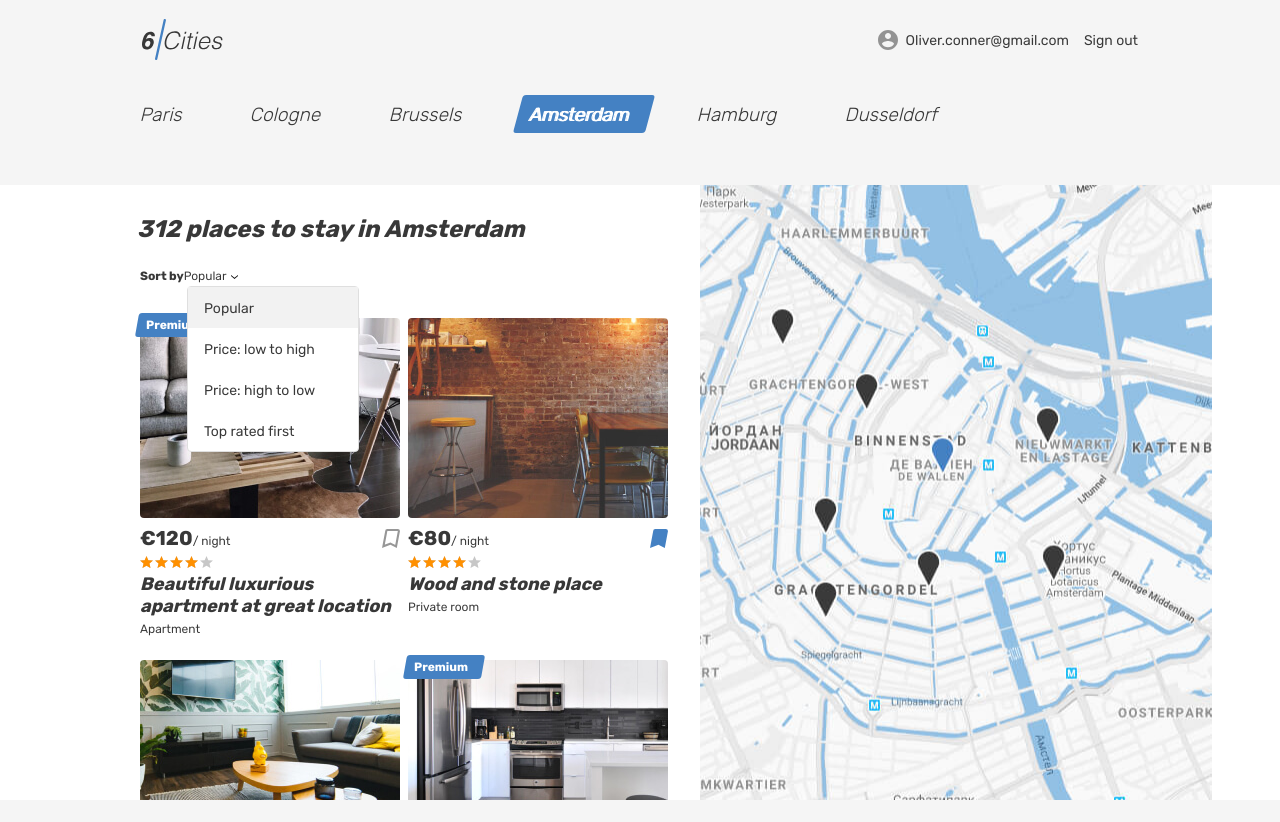
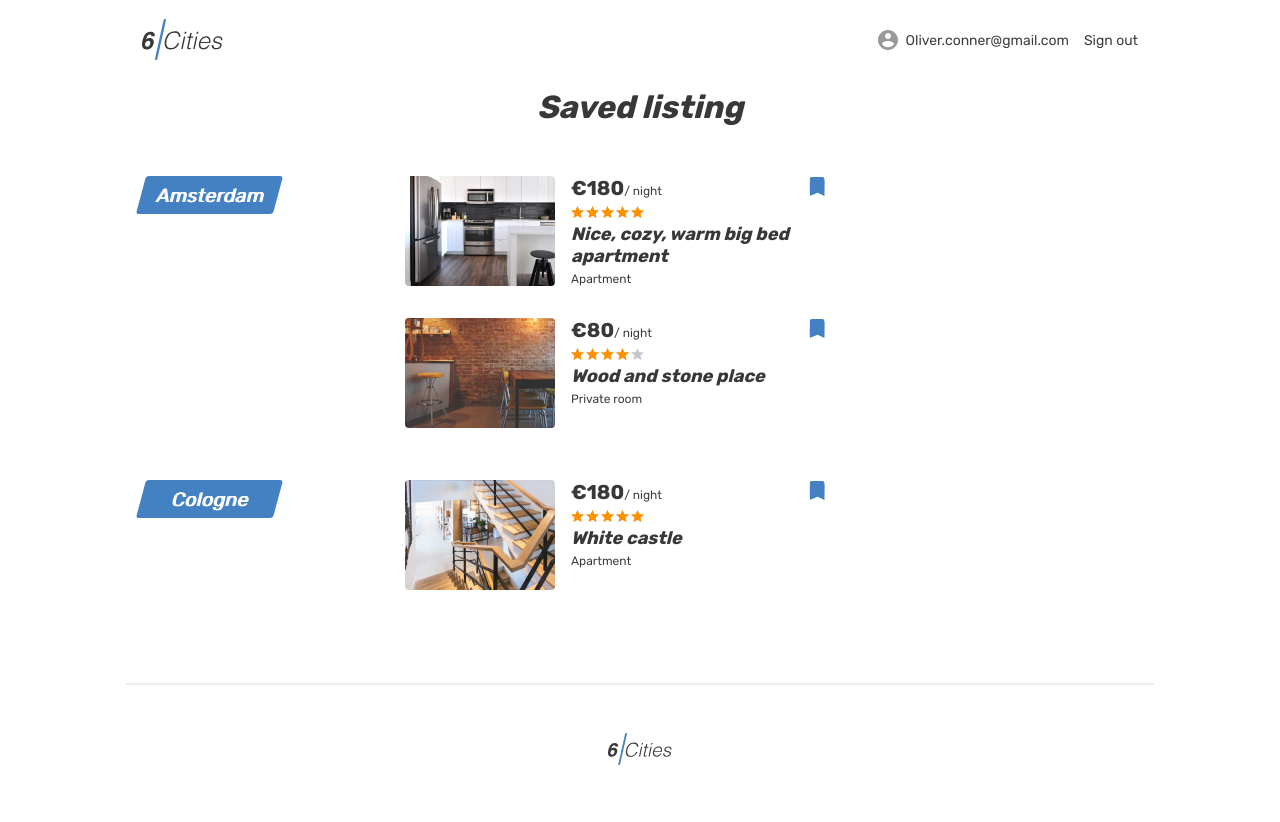
Before and after one commit to nikSoftgrad/React-Six-Cities, a React app: page /favorites in a window 1280 px wide. Before the commit the page ends 800 px from the top, so only its background shows below. Built offline with nearby package versions, Linux system fonts and the light colour scheme.

Commit message:
update routes

```diff
--- a/src/components/app/app.jsx
+++ b/src/components/app/app.jsx
@@ -1,16 +1,43 @@
 import React from "react";
-import {BrowserRouter, Switch, Route} from "react-router-dom";
+import {BrowserRouter, Switch, Route, Link} from "react-router-dom";
 import PropTypes from "prop-types";
 import MainScreen from "../main-screen/main-screen";
-// import AuthScreen from "../auth-screen/auth-screen";
-// import FavoriteScreen from "../favorites-screen/favorites-screen";
-// import RoomScreen from "../room-screen/room-screen";
+import AuthScreen from "../auth-screen/auth-screen";
+import FavoriteScreen from "../favorites-screen/favorites-screen";
+import RoomScreen from "../room-screen/room-screen";
 
 const App = (props) => {
   const {offers} = props;
 
   return (
-    <MainScreen offers={offers}/>
+    <BrowserRouter>
+      <Switch>
+        <Route exact path="/">
+          <MainScreen offers={offers}/>
+        </Route>
+        <Route exact path="/login">
+          <AuthScreen />
+        </Route>
+        <Route exact path="/favorites">
+          <FavoriteScreen />
+        </Route>
+        <Route exact path="/offer">
+          <RoomScreen />
+        </Route>
+        <Route
+          render={() => (
+            <React.Fragment>
+              <h1>
+                404.
+                <br />
+                <small>Page not found</small>
+              </h1>
+              <Link to="/">Go to main page</Link>
+            </React.Fragment>
+          )}
+        />
+      </Switch>
+    </BrowserRouter>
   );
 };
 
--- a/src/components/auth-screen/auth-screen.jsx
+++ b/src/components/auth-screen/auth-screen.jsx
@@ -1,4 +1,5 @@
 import React from "react";
+import {Link} from "react-router-dom";
 
 const AuthScreen = () => {
 
@@ -29,14 +30,9 @@ const AuthScreen = () => {
           <div className="container">
             <div className="header__wrapper">
               <div className="header__left">
-                <a className="header__logo-link" href="main.html">
-                  <img
-                    className="header__logo"
-                    src="img/logo.svg"
-                    alt="6 cities logo"
-                    width={81}
-                    height={41} />
-                </a>
+                <Link to="/" className="header__logo-link">
+                  <img className="header__logo" src="img/logo.svg" alt="6 cities logo" width="81" height="41" />
+                </Link>
               </div>
               <nav className="header__nav">
                 <ul className="header__nav-list">
--- a/src/components/favorites-screen/favorites-screen.jsx
+++ b/src/components/favorites-screen/favorites-screen.jsx
@@ -1,4 +1,5 @@
 import React from "react";
+import {Link} from "react-router-dom";
 
 const FavoriteScreen = () => {
 
@@ -30,15 +31,9 @@ const FavoriteScreen = () => {
           <div className="container">
             <div className="header__wrapper">
               <div className="header__left">
-                <a className="header__logo-link" href="main.html">
-                  <img
-                    className="header__logo"
-                    src="img/logo.svg"
-                    alt="6 cities logo"
-                    width={81}
-                    height={41}
-                  />
-                </a>
+                <Link to="/" className="header__logo-link">
+                  <img className="header__logo" src="img/logo.svg" alt="6 cities logo" width="81" height="41" />
+                </Link>
               </div>
               <nav className="header__nav">
                 <ul className="header__nav-list">
--- a/src/components/main-screen/main-screen.jsx
+++ b/src/components/main-screen/main-screen.jsx
@@ -1,4 +1,5 @@
 import React from "react";
+import {Link} from "react-router-dom";
 import Card from "../card/card";
 import PropTypes from "prop-types";
 
@@ -12,9 +13,9 @@ const MainScreen = (props) => {
         <div className="container">
           <div className="header__wrapper">
             <div className="header__left">
-              <a className="header__logo-link header__logo-link--active">
+              <Link to="/" className="header__logo-link header__logo-link--active">
                 <img className="header__logo" src="img/logo.svg" alt="6 cities logo" width="81" height="41" />
-              </a>
+              </Link>
             </div>
             <nav className="header__nav">
               <ul className="header__nav-list">
--- a/src/components/room-screen.jsx
+++ b/src/components/room-screen/room-screen.jsx
@@ -1,4 +1,5 @@
 import React from "react";
+import {Link} from "react-router-dom";
 
 const RoomScreen = () => {
 
@@ -30,15 +31,9 @@ const RoomScreen = () => {
           <div className="container">
             <div className="header__wrapper">
               <div className="header__left">
-                <a className="header__logo-link" href="main.html">
-                  <img
-                    className="header__logo"
-                    src="img/logo.svg"
-                    alt="6 cities logo"
-                    width={81}
-                    height={41}
-                  />
-                </a>
+                <Link to="/" className="header__logo-link header__logo-link--active">
+                  <img className="header__logo" src="img/logo.svg" alt="6 cities logo" width="81" height="41" />
+                </Link>
               </div>
               <nav className="header__nav">
                 <ul className="header__nav-list">
--- a/webpack.config.js
+++ b/webpack.config.js
@@ -10,6 +10,7 @@ module.exports = {
     contentBase: path.resolve(__dirname, `public`),
     open: false,
     port: 1337,
+    historyApiFallback: true,
   },
   module: {
     rules: [
```
Also changed, not shown: 1 other file (tests, documents, lock files or other folders).
